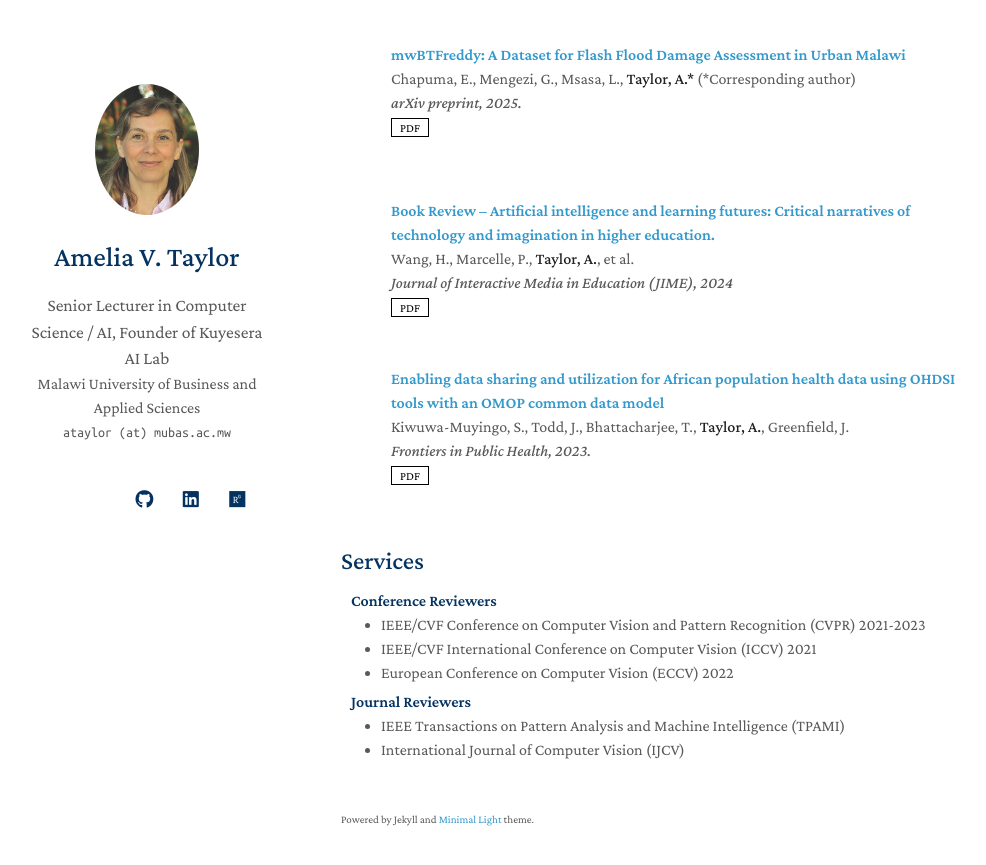
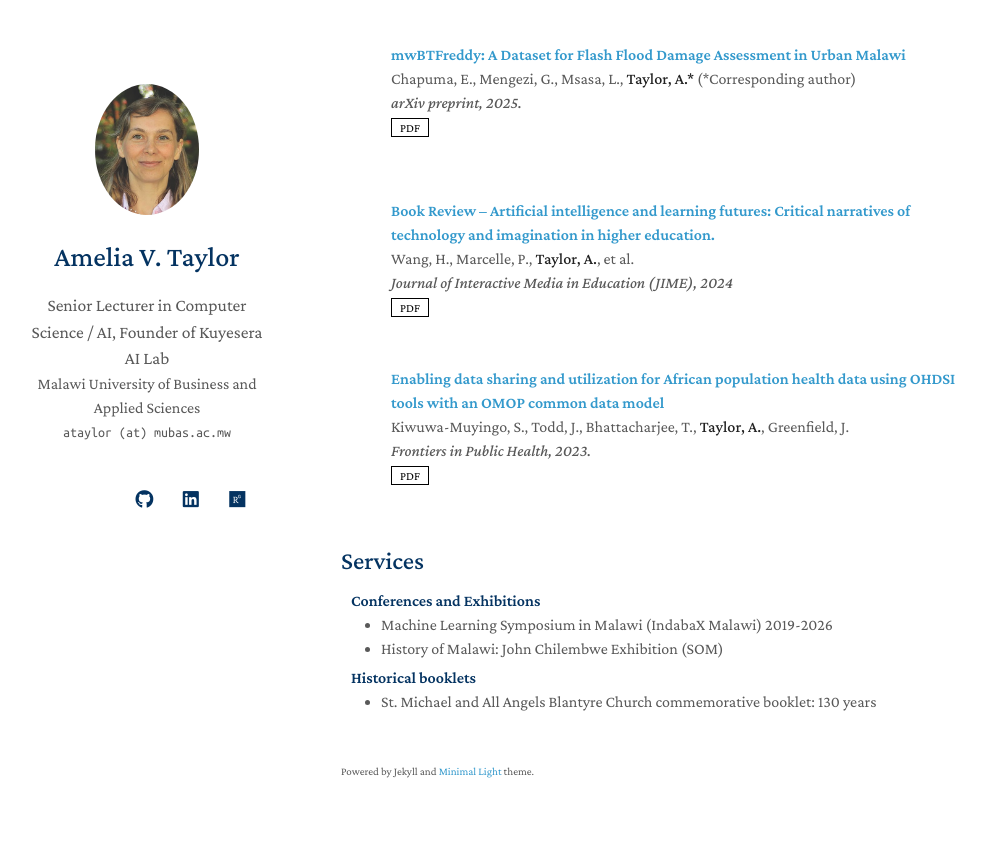
Before and after one commit to avtaylor/ameliataylor.github.io, a Jekyll site: the page built from index.md, in a window 1280 px wide and 900 px high, scrolled down 4237 px. Shown: the top 865 px of the window, without its empty margins (129-1115 px from the left). Built offline with Jekyll 4.4.1, drawn with Linux system fonts in a browser that asks for light colours; a style sheet for code colours, icons or effects is not loaded; our own code applies the rules of GitHub Pages for plain Markdown files.

Commit message:
Update services.md

```diff
--- a/_includes/services.md
+++ b/_includes/services.md
@@ -1,16 +1,14 @@
 ## Services
 
-<h4 style="margin:0 10px 0;">Conference Reviewers</h4>
+<h4 style="margin:0 10px 0;">Conferences and Exhibitions</h4>
 
 <ul style="margin:0 0 5px;">
-  <li><a href="http://cvpr2023.thecvf.com/"><autocolor>IEEE/CVF Conference on Computer Vision and Pattern Recognition (CVPR) 2021-2023</autocolor></a></li>
-  <li><a href="http://iccv2021.thecvf.com/"><autocolor>IEEE/CVF International Conference on Computer Vision (ICCV) 2021</autocolor></a></li>
-  <li><a href="https://eccv2022.ecva.net/"><autocolor>European Conference on Computer Vision (ECCV) 2022</autocolor></a></li>
+  <li><a href="http://https://ml.mw/indabax-malawi-2/"><autocolor>Machine Learning Symposium in Malawi (IndabaX Malawi) 2019-2026</autocolor></a></li>
+  <li><a href="https://societyofmalawi.wordpress.com/exhibitions/"><autocolor>History of Malawi: John Chilembwe Exhibition (SOM)</autocolor></a></li>
 </ul>
 
-<h4 style="margin:0 10px 0;">Journal Reviewers</h4>
+<h4 style="margin:0 10px 0;">Historical booklets</h4>
 
 <ul style="margin:0 0 20px;">
-  <li><a href="https://www.computer.org/csdl/journal/tp"><autocolor>IEEE Transactions on Pattern Analysis and Machine Intelligence (TPAMI)</autocolor></a></li>
-  <li><a href="https://www.springer.com/journal/11263"><autocolor>International Journal of Computer Vision (IJCV)</autocolor></a></li>
+  <li><a href="https://www.amazon.com/St-Michael-All-Angels-Blantyre/dp/9990809836"><autocolor>St. Michael and All Angels Blantyre Church commemorative booklet: 130 years</autocolor></a></li>
 </ul>
```
